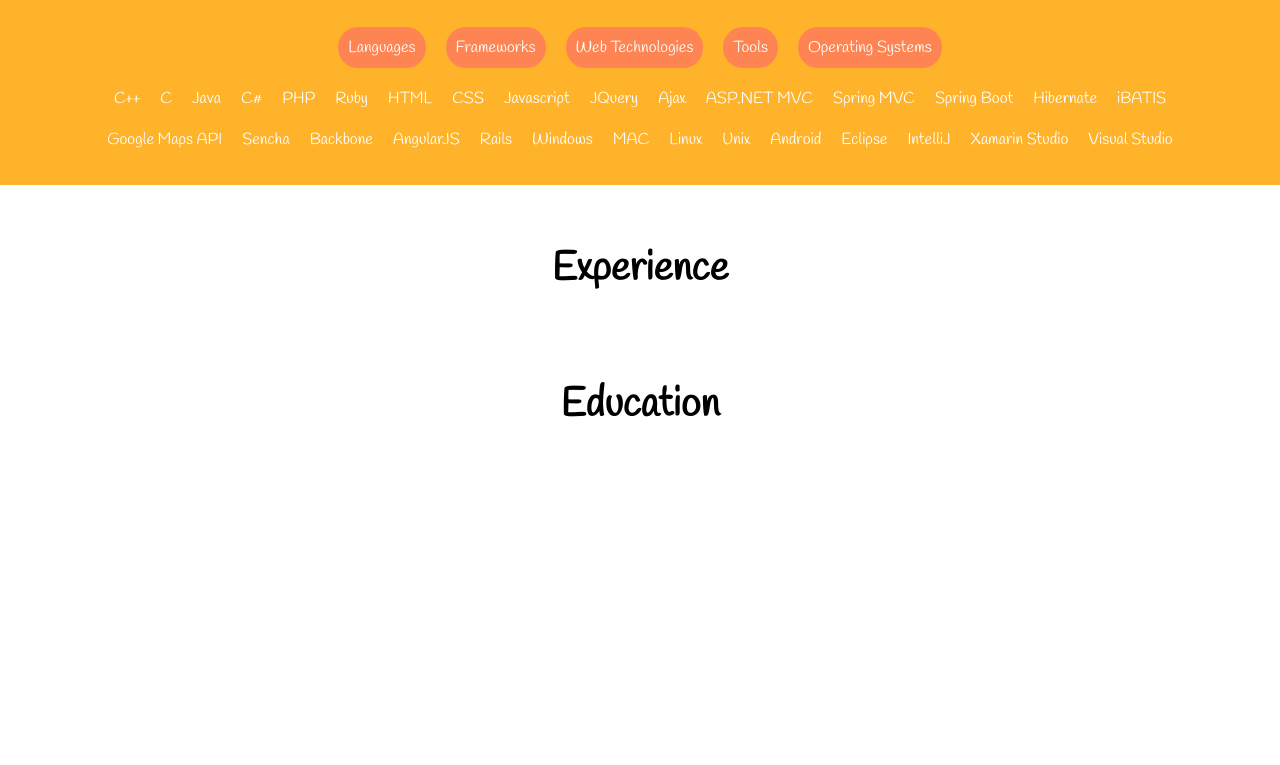
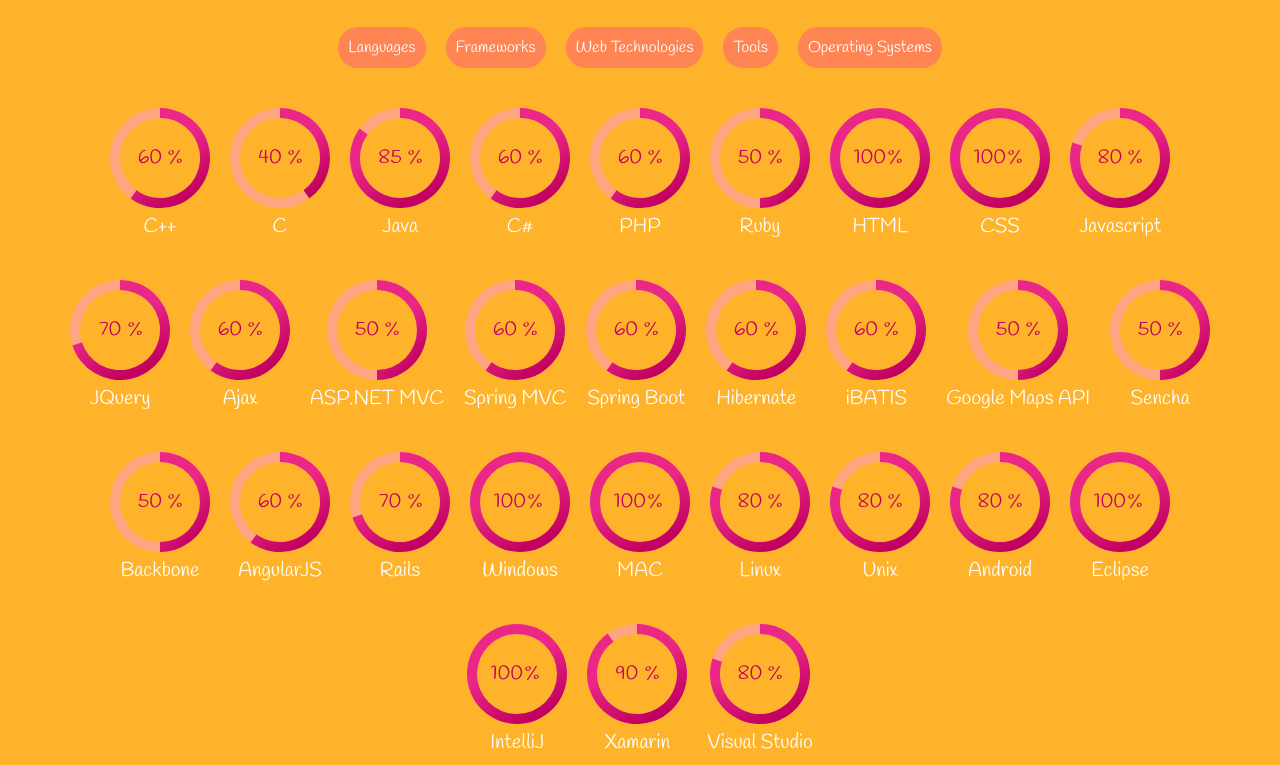
Before and after one commit to lynndupree06/lynndupree06.github.io, a plain HTML site: page index.html in a window 1280 px wide. Shown: the part 735-1500 px from the top of the page. Before the commit the page ends 1192 px from the top, so only its background shows below. Drawn offline with nearby package versions, Linux system fonts and the light colour scheme.

Commit message:
Added progress charts for skills

```diff
--- a/css/style.css
+++ b/css/style.css
@@ -105,3 +105,13 @@
 #skills ul li {
   margin: 10px;
 }
+
+#skills ul li .progress-chart svg {
+  margin-top: 20px;
+}
+
+#skills ul li div {
+  text-align: center;
+  margin-top: 5px;
+  font-size: 20px;
+}
--- a/index.html
+++ b/index.html
@@ -5,12 +5,7 @@
   <link href='https://fonts.googleapis.com/css?family=Handlee' rel='stylesheet' type='text/css'>
   <link href="https://cdnjs.cloudflare.com/ajax/libs/font-awesome/4.6.3/css/font-awesome.min.css" rel="stylesheet" type="text/css">
   <link href="css/style.css" rel="stylesheet" type="text/css">
-
-  <script src="https://cdnjs.cloudflare.com/ajax/libs/angular.js/1.5.7/angular.min.js" type="text/javascript"></script>
-  <script src="https://cdnjs.cloudflare.com/ajax/libs/underscore.js/1.8.3/underscore-min.js" type="text/javascript"></script>
-  <script src="scripts/app.js"></script>
-  <script src="scripts/home.controller.js"></script>
-  <script src="scripts/search.filter.js"></script>
+  <script src="https://cdnjs.cloudflare.com/ajax/libs/d3/3.5.5/d3.min.js"></script>
 </head>
 
 <body ng-app="lynndupree06" ng-controller="HomeController as vm">
@@ -52,7 +47,10 @@
       </div>
 
       <ul>
-        <li ng-repeat="s in vm.skills | filter:search | searchFilter:vm.types">{{s.skill}}</li>
+        <li ng-repeat="s in vm.skills | filter:search | searchFilter:vm.types track by $index">
+          <progress-chart class="progress-chart" skill="s.skill" progress="s.value"></progress-chart>
+          <div>{{s.skill}}</div>
+        </li>
       </ul>
     </div>
   </section>
@@ -68,6 +66,13 @@
       <h1>Education</h1>
     </div>
   </section>
+
+  <script src="https://cdnjs.cloudflare.com/ajax/libs/angular.js/1.5.7/angular.min.js" type="text/javascript"></script>
+  <script src="https://cdnjs.cloudflare.com/ajax/libs/underscore.js/1.8.3/underscore-min.js" type="text/javascript"></script>
+  <script src="scripts/app.js"></script>
+  <script src="scripts/home.controller.js"></script>
+  <script src="scripts/search.filter.js"></script>
+  <script src="scripts/progress.bar.directive.js"></script>
 </body>
 
 </html>
--- a/scripts/home.controller.js
+++ b/scripts/home.controller.js
@@ -7,36 +7,36 @@
 
   vm.types = [];
   vm.skills = [
-    {'skill': 'C++', 'type': 'language', 'value': 1},
-    {'skill': 'C', 'type': 'language', 'value': 1},
-    {'skill': 'Java', 'type': 'language', 'value': 1},
-    {'skill': 'C#', 'type': 'language', 'value': 1},
-    {'skill': 'PHP', 'type': 'language', 'value': 1},
-    {'skill': 'Ruby', 'type': 'language', 'value': 1},
-    {'skill': 'HTML', 'type': 'web', 'value': 1},
-    {'skill': 'CSS', 'type': 'web', 'value': 1},
-    {'skill': 'Javascript', 'type': 'web', 'value': 1},
-    {'skill': 'JQuery', 'type': 'web', 'value': 1},
-    {'skill': 'Ajax', 'type': 'web', 'value': 1},
-    {'skill': 'ASP.NET MVC', 'type': 'web', 'value': 1},
-    {'skill': 'Spring MVC', 'type': 'web', 'value': 1},
-    {'skill': 'Spring Boot', 'type': 'web', 'value': 1},
-    {'skill': 'Hibernate', 'type': 'framework', 'value': 1},
-    {'skill': 'iBATIS', 'type': 'framework', 'value': 1},
-    {'skill': 'Google Maps API', 'type': 'framework', 'value': 1},
-    {'skill': 'Sencha', 'type': 'framework', 'value': 1},
-    {'skill': 'Backbone', 'type': 'framework', 'value': 1},
-    {'skill': 'AngularJS', 'type': 'framework', 'value': 1},
-    {'skill': 'Rails', 'type': 'framework', 'value': 1},
-    {'skill': 'Windows', 'type': 'system', 'value': 1},
-    {'skill': 'MAC', 'type': 'system', 'value': 1},
-    {'skill': 'Linux', 'type': 'system', 'value': 1},
-    {'skill': 'Unix', 'type': 'system', 'value': 1},
-    {'skill': 'Android', 'type': 'system', 'value': 1},
-    {'skill': 'Eclipse', 'type': 'tool', 'value': 1},
-    {'skill': 'IntelliJ', 'type': 'tool', 'value': 1},
-    {'skill': 'Xamarin Studio', 'type': 'tool', 'value': 1},
-    {'skill': 'Visual Studio', 'type': 'tool', 'value': 1}
+    {'skill': 'C++', 'type': 'language', 'value': 60},
+    {'skill': 'C', 'type': 'language', 'value': 40},
+    {'skill': 'Java', 'type': 'language', 'value': 85},
+    {'skill': 'C#', 'type': 'language', 'value': 60},
+    {'skill': 'PHP', 'type': 'language', 'value': 60},
+    {'skill': 'Ruby', 'type': 'language', 'value': 50},
+    {'skill': 'HTML', 'type': 'web', 'value': 100},
+    {'skill': 'CSS', 'type': 'web', 'value': 100},
+    {'skill': 'Javascript', 'type': 'web', 'value': 80},
+    {'skill': 'JQuery', 'type': 'web', 'value': 70},
+    {'skill': 'Ajax', 'type': 'web', 'value': 60},
+    {'skill': 'ASP.NET MVC', 'type': 'web', 'value': 50},
+    {'skill': 'Spring MVC', 'type': 'web', 'value': 60},
+    {'skill': 'Spring Boot', 'type': 'web', 'value': 60},
+    {'skill': 'Hibernate', 'type': 'framework', 'value': 60},
+    {'skill': 'iBATIS', 'type': 'framework', 'value': 60},
+    {'skill': 'Google Maps API', 'type': 'framework', 'value': 50},
+    {'skill': 'Sencha', 'type': 'framework', 'value': 50},
+    {'skill': 'Backbone', 'type': 'framework', 'value': 50},
+    {'skill': 'AngularJS', 'type': 'framework', 'value': 60},
+    {'skill': 'Rails', 'type': 'framework', 'value': 70},
+    {'skill': 'Windows', 'type': 'system', 'value': 100},
+    {'skill': 'MAC', 'type': 'system', 'value': 100},
+    {'skill': 'Linux', 'type': 'system', 'value': 80},
+    {'skill': 'Unix', 'type': 'system', 'value': 80},
+    {'skill': 'Android', 'type': 'system', 'value': 80},
+    {'skill': 'Eclipse', 'type': 'tool', 'value': 100},
+    {'skill': 'IntelliJ', 'type': 'tool', 'value': 100},
+    {'skill': 'Xamarin', 'type': 'tool', 'value': 90},
+    {'skill': 'Visual Studio', 'type': 'tool', 'value': 80}
   ];
 
   vm.filter = (type) => {
--- /dev/null
+++ b/scripts/progress.bar.directive.js
@@ -0,0 +1,154 @@
+angular
+  .module('lynndupree06')
+  .directive('progressChart', progressChart);
+
+function progressChart() {
+  function createGradient (svg, id, color1, color2) {
+      var defs = svg.append("svg:defs")
+
+      var red_gradient = defs.append("svg:linearGradient")
+              .attr("id", id)
+              .attr("x1", "0%")
+              .attr("y1", "0%")
+              .attr("x2", "50%")
+              .attr("y2", "100%")
+              .attr("spreadMethod", "pad");
+
+      red_gradient.append("svg:stop")
+              .attr("offset", "50%")
+              .attr("stop-color", color1)
+              .attr("stop-opacity", 1);
+
+      red_gradient.append("svg:stop")
+              .attr("offset", "100%")
+              .attr("stop-color", color2)
+              .attr("stop-opacity", 1);
+  };
+
+  function drawChart (scope, element) {
+    let percent = scope.progress;
+    let ratio = percent/100;
+    let w = 100, h = 100;
+    let outerRadius = (w/2)-10;
+    let innerRadius = 50;
+    let color = ['#EA2786','#C1005F','#FFA581'];
+
+    let pie = d3.layout.pie()
+            .value(function(d){return d})
+            .sort(null);
+
+    element[0].innerHTML = "";
+    let svg = d3.select(element[0])
+            .append("svg")
+            .attr({
+                width:w,
+                height:h,
+                class:'shadow'
+            })
+            .append('g')
+            .attr({
+                transform:'translate('+w/2+','+h/2+')'
+            });
+
+    createGradient(svg,'gradient',color[0],color[1]);
+
+    let arc = d3.svg.arc()
+            .innerRadius(innerRadius)
+            .outerRadius(outerRadius)
+            .startAngle(0)
+            .endAngle(2*Math.PI);
+
+    let arcLine = d3.svg.arc()
+            .innerRadius(innerRadius)
+            .outerRadius(outerRadius)
+            .startAngle(0);
+
+
+    let pathBackground = svg.append('path')
+            .attr({
+                d:arc
+            }).style({
+                fill:color[2]
+            });
+
+
+    let pathChart = svg.append('path')
+            .datum({endAngle:0})
+            .attr({
+                d:arcLine
+            }).style({
+                fill:'url(#gradient)'
+            });
+
+    let middleCount = svg.append('text')
+            .text(function(d){return d;}).attr({
+                class:'middleText',
+                'text-anchor':'middle',
+                dy:5,
+                dx:-10
+            }).style({
+                fill:color[1],
+                'font-size':'20px'
+
+            });
+
+            svg.append('text')
+                  .text('%')
+                  .attr({
+                      class:'percent',
+                      'text-anchor':'middle',
+                      dx:15,
+                      dy:5
+
+                  })
+                  .style({
+                      fill:color[1],
+                      'font-size':'20px'
+
+                  });
+
+    const arcTween = (transition, newAngle) => {
+        transition.attrTween("d", function (d) {
+            var interpolate = d3.interpolate(d.endAngle, newAngle);
+            var interpolateCount = d3.interpolate(0, percent);
+            return function (t) {
+                d.endAngle = interpolate(t);
+                middleCount.text(Math.floor(interpolateCount(t)));
+                return arcLine(d);
+            };
+        });
+    };
+
+    const animate = () => {
+        pathChart.transition()
+                .duration(750)
+                .ease('cubic')
+                .call(arcTween,((2*Math.PI))*ratio);
+    };
+
+    setTimeout(animate,0);
+  }
+
+  return {
+    restrict: 'E',
+    scope: {
+      'skill': '=',
+      'progress': '='
+    },
+    link: function (scope, element, attrs) {
+      scope.$watch('skill', function(newData, oldData) {
+          if(newData) {
+              drawChart({skill: newData, progress: scope.progress}, element);
+          }
+      }, true);
+
+      scope.$watch('progress', function(newData, oldData) {
+          if(newData){
+              drawChart({progress: newData, skill: scope.skill}, element);
+          }
+      }, true);
+
+      drawChart(scope, element);
+    }
+  };
+}
```
